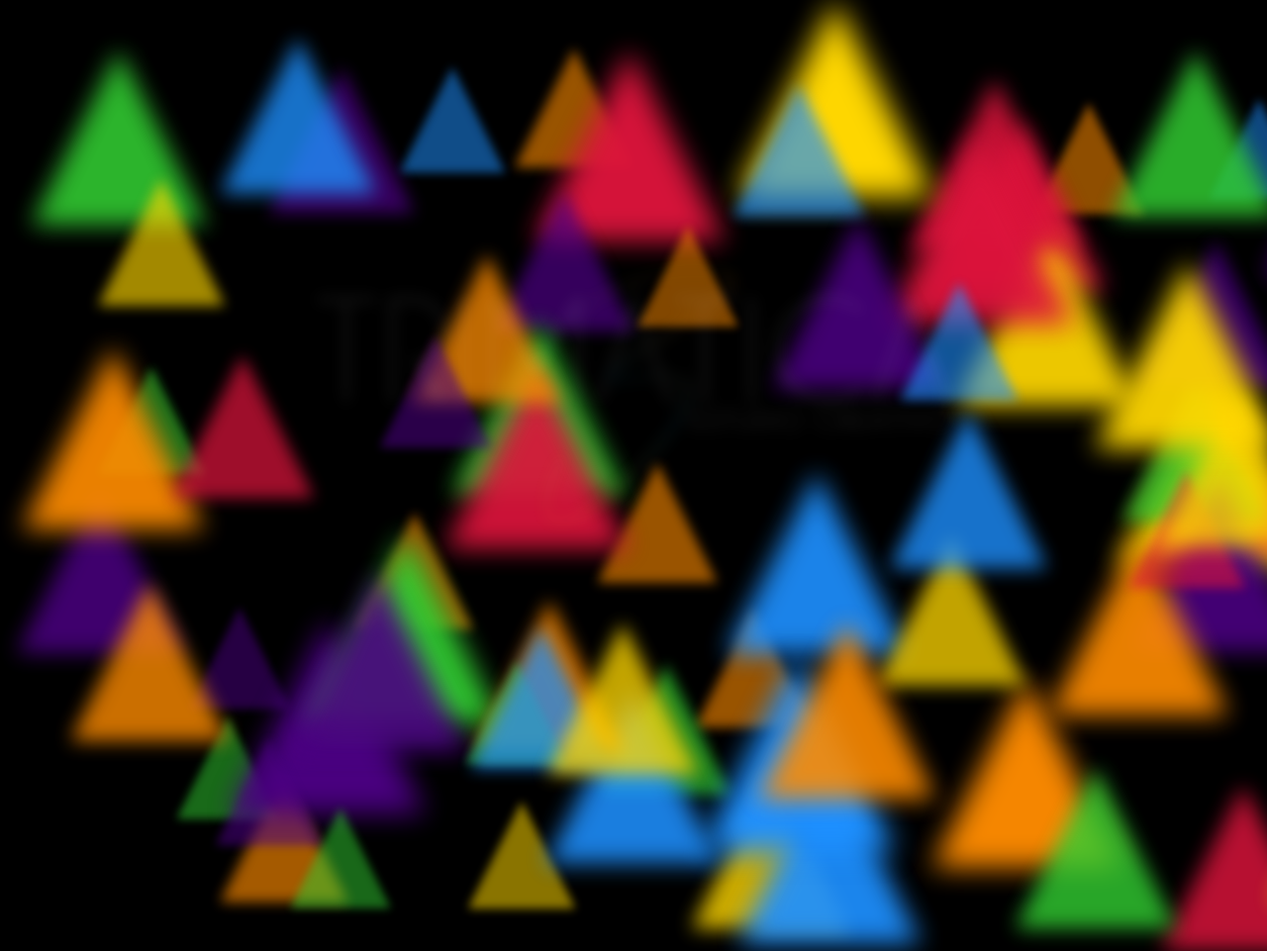
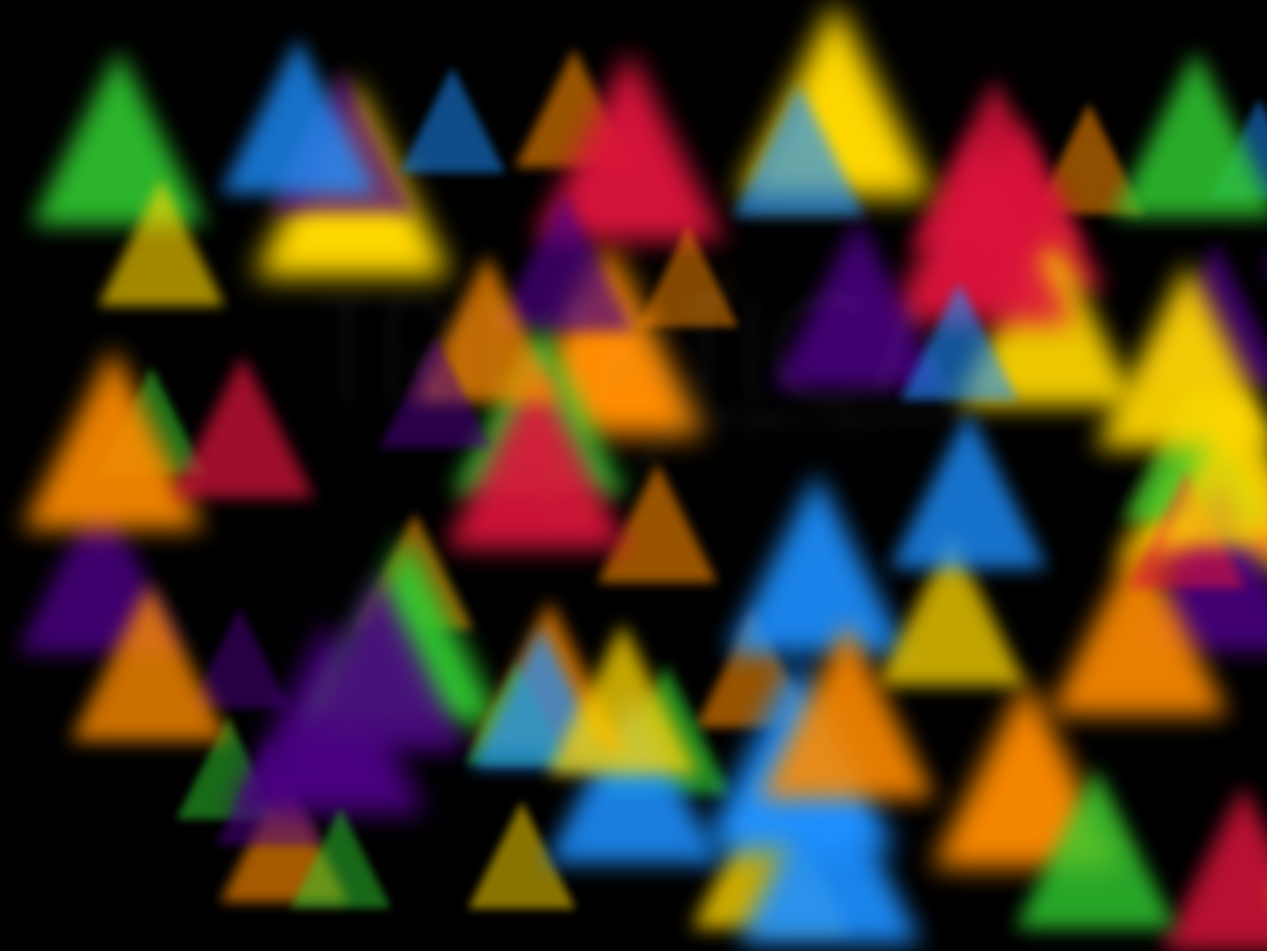
Before and after one commit to MissaelChing/TRIMATICAB, a plain HTML site: page views/prueba.html in a window 1280 px wide. Shown: the top 961 px of the page at 99% size. Drawn offline with Linux system fonts and the light colour scheme.

Commit message:
Update prueba.html

```diff
--- a/views/prueba.html
+++ b/views/prueba.html
@@ -45,7 +45,7 @@
   }
 
   .lights-container {
-    position: absolute;
+    position: relative;
     top: 0;
     left: 0;
     width: 100%;
@@ -104,8 +104,12 @@
 </head>
 <body>
 
-<div class="lights-container"></div>
-<div class="intro" id="trimaticaLogo">
+<div class="lights-container">
+  <div class="light" style="top: 10%; left: 20%; border-bottom-color: #FFD700;"></div>
+  <div class="light" style="top: 30%; left: 40%; border-bottom-color: #FF8C00;"></div>
+  <!-- Agrega más divs según la cantidad de luces que desees -->
+</div>
+  <div class="intro" id="trimaticaLogo">
   <img src="../img/TRIMATICAB.png" alt="TRIMATICA Logo" />
 </div>
 
```
